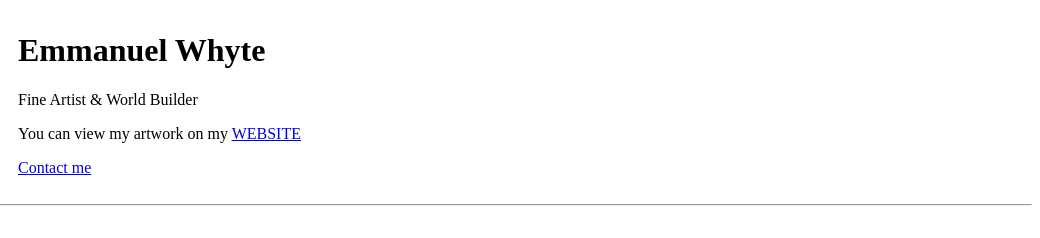
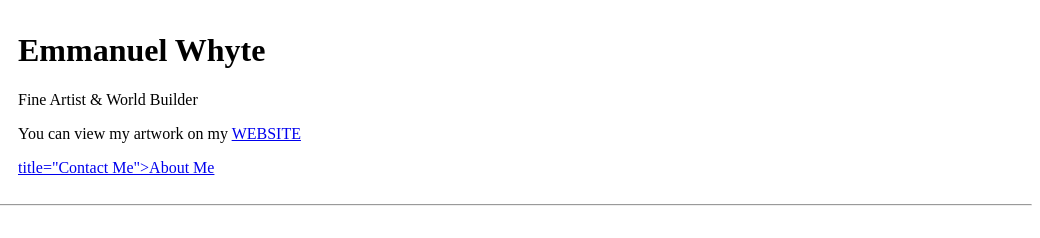
Before and after one commit to emmanuelw21/website_01, a plain HTML site: page index.html in a window 1280 px wide. Shown: the top 238 px of the page, 240-1280 px from the left. Drawn offline with Linux system fonts and the light colour scheme.

Commit message:
Update index.html

```diff
--- a/index.html
+++ b/index.html
@@ -14,7 +14,7 @@
       <td style="padding-left: 19px;"><h1>Emmanuel Whyte</h1>
       <p>Fine Artist & World Builder</p>
       <p>You can view my artwork on my <a href="https://www.emmanuelwhyte.com"> WEBSITE</a></p>
-      <p><a href="contact.html">Contact me</a></p></td>
+      <p><a href="contact.html"> title="Contact Me">About Me</a></td>
     </tr>
   </table>
 </body>
```
